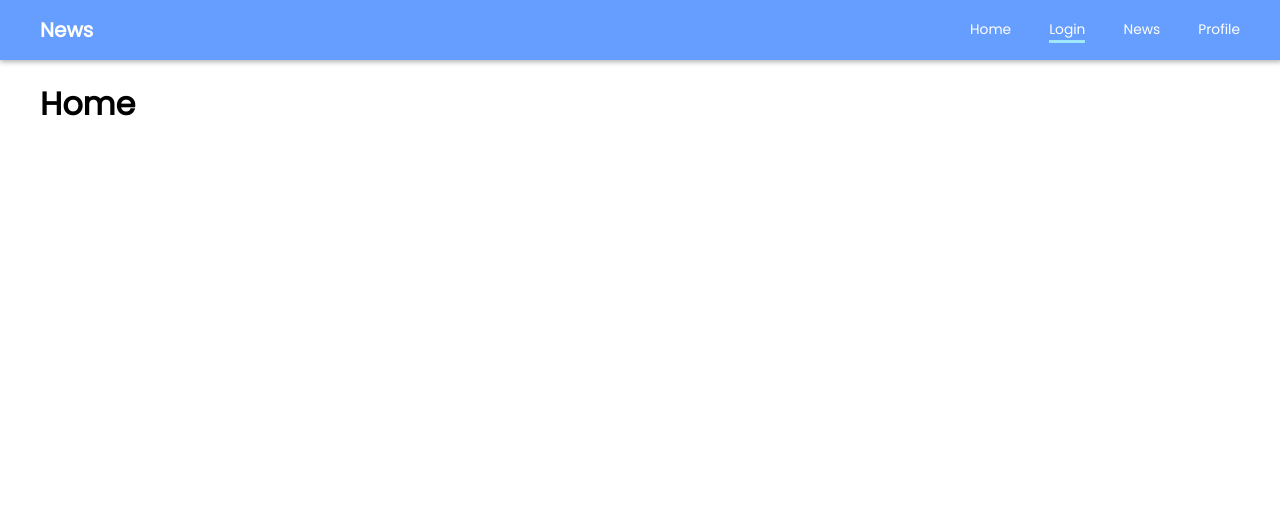
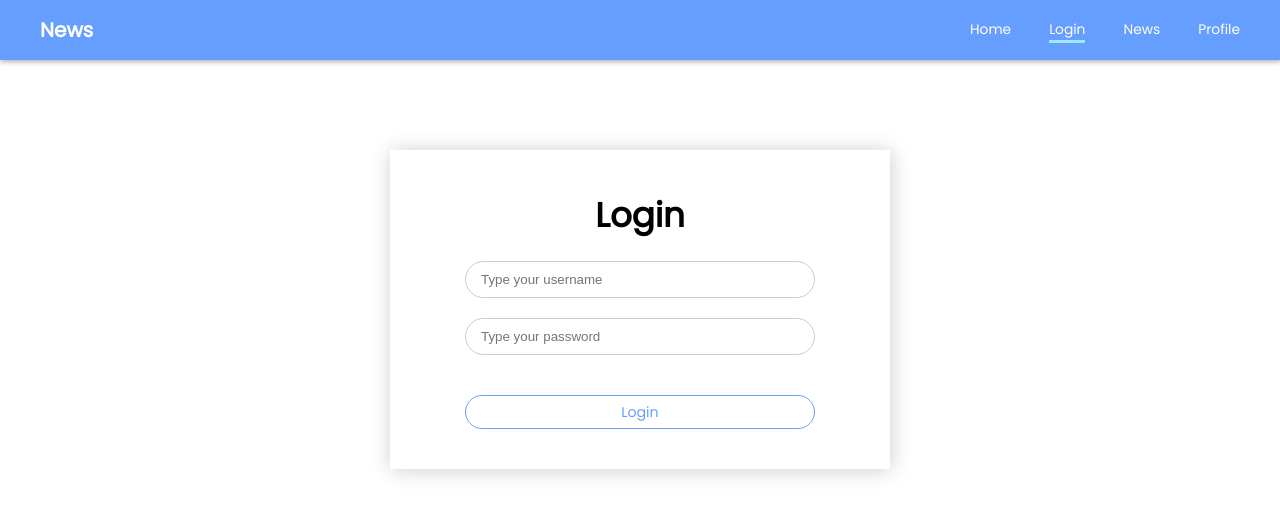
Before and after one commit to Babiy7/west-solutions-test, a React (Create React App) app: page /login in a window 1280 px wide. Shown: the top 516 px of the page. Built offline with nearby package versions, Linux system fonts and the light colour scheme; a web font is replaced by a local one.

Commit message:
Made Auth container.

```diff
--- a/src/App.js
+++ b/src/App.js
@@ -5,13 +5,15 @@ import { Route, Switch } from "react-router-dom";
 
 import Layout from "./hoc/Layout/Layout";
 import Home from "./components/Sections/Home/Home";
+import Auth from "./containers/Auth/Auth";
 
 function App() {
   return (
     <div className="App">
       <Layout>
         <Switch>
-          <Route path="/" component={Home} />
+          <Route exact path="/" component={Home} />
+          <Route path="/login" component={Auth} />
         </Switch>
       </Layout>
     </div>
--- /dev/null
+++ b/src/components/UI/Button/Button.js
@@ -0,0 +1,8 @@
+import React from "react";
+import classes from "./Button.module.scss";
+
+const Button = props => (
+  <button className={classes.Button}>{props.children}</button>
+);
+
+export default Button;
--- /dev/null
+++ b/src/components/UI/Button/Button.module.scss
@@ -0,0 +1,25 @@
+@import "../../../sass/vars";
+@import "../../../sass/functions";
+
+.Button {
+  width: 100%;
+
+  padding: 0.4em 0em;
+  outline: none;
+  border: 1px solid $blue;
+  border-radius: 35px;
+
+  color: $blue;
+  background: none;
+
+  font-size: calcFluidFontSize(10, 17);
+  font-family: "Poppins", sans-serif;
+
+  transition: all 0.2s linear;
+  cursor: pointer;
+
+  &:hover {
+    color: white;
+    background: $blue;
+  }
+}
--- /dev/null
+++ b/src/components/UI/Input/Input.js
@@ -0,0 +1,20 @@
+import React from "react";
+import classes from "./Input.module.scss";
+
+const Input = props => {
+  let inputClasses = [classes.InputElement];
+
+  if (props.invalid) {
+    inputClasses.push(classes.Invalid);
+  }
+
+  return (
+    <input
+      className={inputClasses.join(" ")}
+      onChange={props.changed}
+      {...props.configuration.elementConfig}
+    />
+  );
+};
+
+export default Input;
--- /dev/null
+++ b/src/components/UI/Input/Input.module.scss
@@ -0,0 +1,50 @@
+.Input {
+  width: 100%;
+
+  display: flex;
+  flex-direction: column;
+  margin-bottom: 10px;
+  padding: 0 10px;
+
+  box-sizing: border-box;
+}
+
+.Label {
+  margin: 0px 0px 10px 15px;
+
+  text-align: left;
+}
+
+.InputElement {
+  width: 100%;
+
+  padding: 10px 15px;
+  margin: 0px auto;
+  border: #ccc solid 1px;
+  outline: none;
+  border-radius: 35px;
+
+  box-sizing: border-box;
+}
+
+.Invalid {
+  border: #ff6161 solid 1px;
+
+  color: #ffe6e6;
+  background: #ff9191;
+}
+
+.Invalid:hover,
+.Invalid:focus {
+  border: #ff6161 solid 1px;
+
+  color: #ffe6e6;
+  background: #ff9191;
+}
+
+input:focus,
+input:hover {
+  border: #73c1ff solid 1px;
+
+  background: #d4ecff;
+}
--- /dev/null
+++ b/src/containers/Auth/Auth.js
@@ -0,0 +1,56 @@
+import React, { useState } from "react";
+import classes from "./Auth.module.scss";
+
+import Input from "../../components/UI/Input/Input";
+import Button from "../../components/UI/Button/Button";
+
+const Auth = () => {
+  const [state, setState] = useState({
+    controls: {
+      username: {
+        elementType: "input",
+        elementConfig: {
+          type: "text",
+          placeholder: "Type your username"
+        },
+        value: ""
+      },
+      password: {
+        elementType: "input",
+        elementConfig: {
+          type: "password",
+          placeholder: "Type your password"
+        },
+        value: ""
+      }
+    }
+  });
+
+  let controls = [];
+
+  for (let elementType in state.controls) {
+    controls.push({
+      id: elementType,
+      configuration: state.controls[elementType]
+    });
+  }
+
+  return (
+    <div className={classes.Auth}>
+      <h2 className={classes.Title}>Login</h2>
+      <form className={classes.Form}>
+        {controls.map(element => (
+          <div className={classes.InputContainer}>
+            <Input key={element.id} configuration={element.configuration} />
+          </div>
+        ))}
+
+        <div className={classes.ButtonContainer}>
+          <Button>Login</Button>
+        </div>
+      </form>
+    </div>
+  );
+};
+
+export default Auth;
--- /dev/null
+++ b/src/containers/Auth/Auth.module.scss
@@ -0,0 +1,43 @@
+@import "../../sass/functions";
+
+.Auth {
+  width: 100%;
+  max-width: 500px;
+
+  margin: auto;
+  margin-top: 70px;
+  padding: 40px 0;
+
+  box-shadow: 1px 1px 20px 0px rgba(black, 0.2);
+
+  .Title {
+    margin: 0;
+    margin-bottom: 20px;
+
+    font-size: calcFluidFontSize(25, 40);
+    text-align: center;
+  }
+
+  .Form {
+    width: 70%;
+
+    display: flex;
+    flex-direction: column;
+    align-items: center;
+    margin: 0 auto;
+
+    .InputContainer {
+      width: 100%;
+
+      margin-bottom: 20px;
+    }
+
+    .ButtonContainer {
+      width: 100%;
+
+      margin-top: 20px;
+
+      text-align: center;
+    }
+  }
+}
--- a/src/hoc/Layout/Layout.module.scss
+++ b/src/hoc/Layout/Layout.module.scss
@@ -1,5 +1,7 @@
 .Layout {
   min-height: 100vh;
+
+  @import "../../sass/vars";
 
   .Header {
     height: 60px;
@@ -7,7 +9,7 @@
     display: flex;
     padding: 0 20px;
 
-    background: #669eff;
+    background: $blue;
 
     box-shadow: 1px 1px 5px 1px rgba(black, 0.3);
     overflow: hidden;
--- a/src/sass/_vars.scss
+++ b/src/sass/_vars.scss
@@ -1,31 +1,2 @@
 //colors
-$gray-light: #c5c5c5;
-$gray: #545454;
-$gray-strong: #4c4c4c;
-$orange-light: #f1cdb3;
-$black: #292929;
-$white: #f6f6f6;
-
-//responsive
-$laptop-L: "max-width: 1366px";
-
-$laptop: "max-width: 1024px";
-$laptop-h: "max-height: 1024px";
-$laptop-land: "max-width: 1366px";
-
-$tablet: "max-width: 768px";
-$tablet-h: "max-width: 768px";
-$tablet-land: "max-height: 1024px";
-
-$mobile-L: "max-width: 414px";
-$mobile-L-h: "max-height: 414px";
-$mobile-L-land: "max-width: 736px";
-
-$mobile-M: "max-width: 375px";
-$mobile-M-h: "max-height: 375px";
-$mobile-M-land: "max-width: 667px";
-$mobile-M-land-X: "max-width: 823px";
-
-$mobile-S: "max-width: 320px";
-$mobile-S-h: "max-height: 320px";
-$mobile-S-land: "max-width: 568px";
+$blue: #669eff;
```
